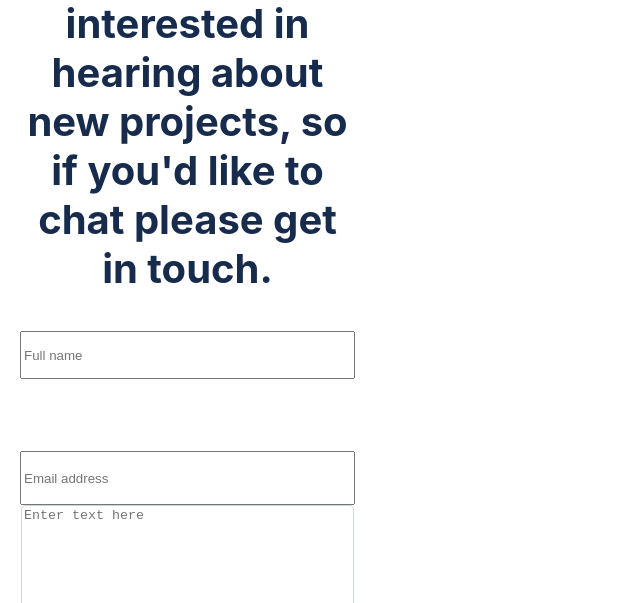
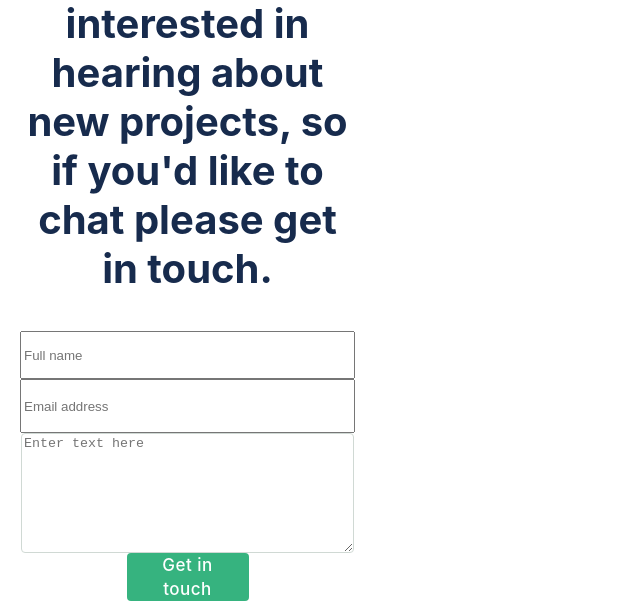
Before and after one commit to kiplaacollo/Portfolio-website, a website: page index.html in a window 1280 px wide. Shown: the part 5637-6240 px from the top of the page, without its empty margins (0-640 px from the left). Drawn offline with Linux system fonts and the light colour scheme.

Commit message:
Update html

```diff
--- a/index.html
+++ b/index.html
@@ -342,9 +342,9 @@
             </div>
             <div class="form_f">
                 <form action="https://formspree.io/f/mgeqgykl" method="post">
-                    <input type="text" required class="fname" name="fullname" placeholder="Full name" maxlength="30"><br><br>
+                    <input type="text" required class="fname" name="fullname" placeholder="Full name" maxlength="30">
 
-                   <input type="email" required class="email" name="email" placeholder="Email address"><br><br>
+                   <input type="email" required class="email" name="email" placeholder="Email address">
 
                     <textarea class="txt_area" required placeholder="Enter text here" maxlength="500"></textarea>
                         <button type="button" class="button"><p class="btx1">Get in touch</p></button>
```
